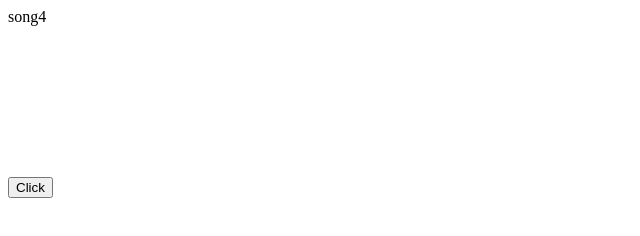
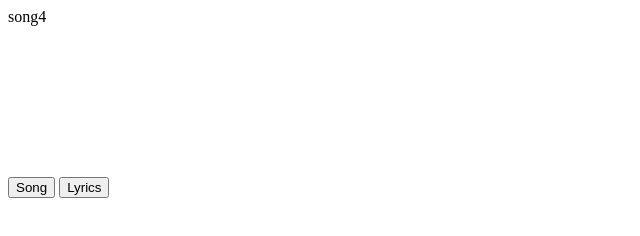
Before and after one commit to suss5/song, a plain HTML site: page index.html in a window 1280 px wide. Shown: the whole page, without its empty margins (0-640 px from the left). Drawn offline with Linux system fonts and the light colour scheme.

Commit message:
Update index.html

```diff
--- a/index.html
+++ b/index.html
@@ -1,7 +1,8 @@
 <html>
   <body>
     <p>song4</p>
-    <button onclick="wr()">Click</button>
+    <button onclick="pl()">Song</button>
+    <button onclick="wr()">Lyrics</button>
      <canvas id="canvas"></canvas>
   <script>
   const c = document.getElementById('canvas');
@@ -12,7 +13,7 @@ function pl(){
   audio.play();
 }
 function wr(){
-    ct1.fillText("Line n of song",10,50*n)
+    ct1.fillText("Line "+n+" of song",10,20*n)
   n++
 }
   setTimeout(pl,3000)
```
